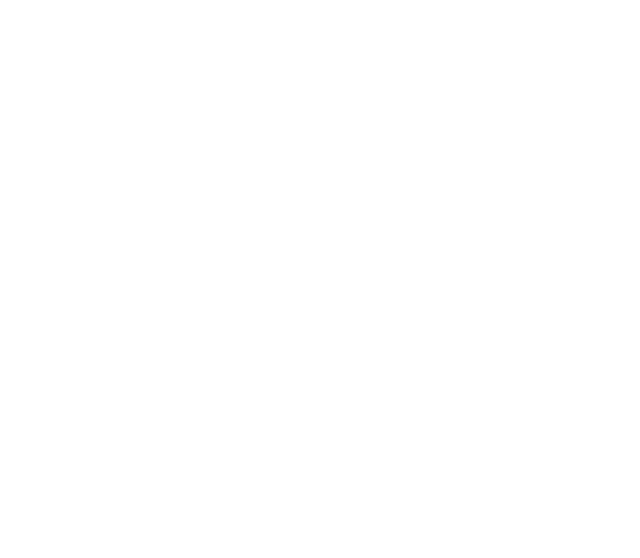
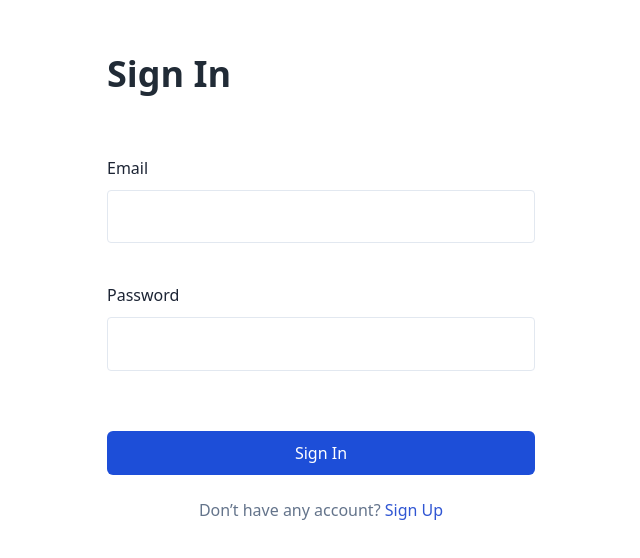
Before and after one commit to Pluto-Task/frontend-client, a React (Vite) app: page /sign-in in a window 1280 px wide. Shown: the part 114-672 px from the top of the page, without its empty margins (319-959 px from the left). Built offline with nearby package versions, Linux system fonts and the light colour scheme.

Commit message:
Add sign up form

```diff
--- a/src/App.tsx
+++ b/src/App.tsx
@@ -4,11 +4,13 @@
 import SignWrapper from "./components/Wrappers/SignWrapper";
 import { Navigate, Route, Routes } from "react-router";
 import SignUp from "./components/Sign/SignUp/SignUp";
+import SignIn from "./components/Sign/SignIn/SignIn";
 
 export const axiosClient = axios.create({
   baseURL: "http://plutotest.somee.com/api",
   headers: {
     "Content-Type": "application/json",
+    "Access-Control-Allow-Origin": "*",
   },
 });
 
@@ -21,7 +23,7 @@
           <>
             <SignWrapper>
               <Routes>
-                <Route path="/sign-in" element={<></>} />
+                <Route path="/sign-in" element={<SignIn />} />
                 <Route path="/sign-up" element={<SignUp />} />
                 <Route path="*" element={<Navigate to="/sign-in" replace />} />
               </Routes>
--- a/src/components/Sign/SignIn/SignIn.tsx
+++ b/src/components/Sign/SignIn/SignIn.tsx
@@ -1,9 +1,11 @@
-import SignUpForm from "../SignUp/SignUpForm";
+import SignInForm from "./SignInForm";
 
 const SignIn = () => {
   return (
     <>
-      <div className="max-w-[350px] w-full mx-auto min-h-[300px]"></div>
+      <div className="max-w-[428px] w-full mx-auto py-[30px]">
+        <SignInForm />
+      </div>
     </>
   );
 };
--- a/src/components/Sign/SignIn/SignInForm.tsx
+++ b/src/components/Sign/SignIn/SignInForm.tsx
@@ -0,0 +1,149 @@
+import { Link } from "react-router-dom";
+import { useState } from "react";
+import { useMutation } from "react-query";
+import { useDispatch } from "react-redux";
+import { globalActions } from "../../../redux/features/globalSlice";
+import { axiosClient } from "../../../App";
+import CustomInput from "../../custom/CustomInput";
+import CustomBtn from "../../custom/CustomBtn";
+
+const SignInForm = () => {
+  const dispatch = useDispatch();
+  const { setAlert, setIsAuth } = globalActions;
+
+  const [email, setEmail] = useState({
+    value: "",
+    message: "",
+    isError: false,
+  });
+  const [password, setPassword] = useState({
+    value: "",
+    message: "",
+    isError: false,
+  });
+
+  const loginRequest = async () => {
+    const response = await axiosClient.post(
+      "/User/login",
+      {
+        Email: email.value,
+        Password: password.value,
+      },
+      {
+        headers: {
+          "Access-Control-Allow-Origin": "*",
+        },
+      }
+    );
+    return response.data;
+  };
+
+  const { mutate } = useMutation(loginRequest, {
+    onError: (e: any) => {
+      dispatch(
+        setAlert({ status: true, type: "error", text: e.response.data.detail })
+      );
+    },
+    onSuccess: (responseData) => {
+      localStorage.setItem("token", responseData);
+      dispatch(setIsAuth(responseData));
+    },
+  });
+
+  const handlerSubmit = (e: any) => {
+    e.preventDefault();
+
+    if (email.value == "" || password.value == "") {
+      if (email.value == "") {
+        setEmail((prev) => {
+          const copy = { ...prev };
+          copy.isError = true;
+          copy.message = "Please enter your mail";
+          return copy;
+        });
+      }
+      if (password.value == "") {
+        setPassword((prev) => {
+          const copy = { ...prev };
+          copy.isError = true;
+          copy.message = "Please enter your password";
+          return copy;
+        });
+      }
+      return;
+    }
+
+    mutate();
+  };
+
+  const handleOnFocus = (e: any) => {
+    if (e.target.dataset.name == "email") {
+      setEmail((prev) => {
+        const copy = { ...prev };
+        copy.isError = false;
+        copy.message = "";
+        return copy;
+      });
+    }
+    if (e.target.dataset.name == "password") {
+      setPassword((prev) => {
+        const copy = { ...prev };
+        copy.isError = false;
+        copy.message = "";
+        return copy;
+      });
+    }
+  };
+
+  return (
+    <>
+      <h1 className="font-[700] text-[36px] text-[#212B36] leading-[43.5px]">
+        Sign In
+      </h1>
+      <div className="mt-[60px]">
+        <form className="flex flex-col" onSubmit={(e) => handlerSubmit(e)}>
+          <div className="flex flex-col gap-[40px]">
+            <CustomInput
+              required
+              onFocus={(e: any) => handleOnFocus(e)}
+              data-name="email"
+              className={"w-full"}
+              label="Email"
+              type={"text"}
+              {...email}
+              // icon={<EnvelopeIcon className={"fill-[#64748B] opacity-50"} />}
+            />
+            <CustomInput
+              required
+              onFocus={(e: any) => handleOnFocus(e)}
+              data-name="password"
+              className={"w-full"}
+              label="Password"
+              type={"password"}
+              {...password}
+              // icon={<LockerIcon className={"fill-[#64748B]"} />}
+            />
+          </div>
+          <div className="flex flex-col mt-[60px]">
+            <CustomBtn
+              type="submit"
+              className="bg-blue-700 hover:bg-blue-800 text-white"
+            >
+              Sign In
+            </CustomBtn>
+          </div>
+          <div className="mt-[25px] text-center leading-[20px]">
+            <div className="text-[#64748B]">
+              Don’t have any account?{" "}
+              <span className="text-[#3056D3]">
+                <Link to={"/sign-up"}>Sign Up</Link>
+              </span>
+            </div>
+          </div>
+        </form>
+      </div>
+    </>
+  );
+};
+
+export default SignInForm;
--- a/src/components/Sign/SignUp/SignUp.tsx
+++ b/src/components/Sign/SignUp/SignUp.tsx
@@ -3,7 +3,7 @@
 const SignUp = () => {
   return (
     <>
-      <div className="max-w-[350px] w-full mx-auto min-h-[300px]">
+      <div className="max-w-[428px] w-full mx-auto py-[30px]">
         <SignUpForm />
       </div>
     </>
--- a/src/components/Sign/SignUp/SignUpForm.tsx
+++ b/src/components/Sign/SignUp/SignUpForm.tsx
@@ -13,6 +13,12 @@
   const { setIsAuth, setAlert } = globalActions;
 
   const [name, setName] = useState({
+    value: "",
+    message: "",
+    isError: false,
+  });
+
+  const [phone, setPhone] = useState({
     value: "",
     message: "",
     isError: false,
@@ -37,14 +43,14 @@
   });
 
   const submitForm = async () => {
-    const response = await axiosClient.post("/register", {});
+    const response = await axiosClient.post("/User/register", {});
     return response.data;
   };
 
   const { mutate: submitMutate } = useMutation(submitForm, {
-    onError: (error: any) => {
+    onError: (e: any) => {
       dispatch(
-        setAlert({ status: true, type: "error", message: "Виникла помилка" })
+        setAlert({ status: true, type: "error", text: e.response.data.detail })
       );
     },
     onSuccess: (responseData: any) => {
@@ -57,7 +63,12 @@
     e.preventDefault();
 
     if (password1.value != password2.value) {
-      return;
+      setPassword2((prev) => {
+        const copy = { ...prev };
+        copy.isError = true;
+        copy.message = "Паролі не однакові";
+        return copy;
+      });
     }
     submitMutate();
   };
@@ -72,6 +83,7 @@
           <div className="flex flex-col gap-[40px]">
             <CustomInput
               {...name}
+              required
               onChange={(e: any) => {
                 setName((prev) => {
                   const copy = { ...prev };
@@ -87,6 +99,7 @@
             />
             <CustomInput
               {...email}
+              required
               onChange={(e: any) => {
                 setEmail((prev) => {
                   const copy = { ...prev };
@@ -101,7 +114,24 @@
               // icon={<EnvelopeIcon className={"fill-[#64748B] opacity-40"} />}
             />
             <CustomInput
+              {...phone}
+              required
+              onChange={(e: any) => {
+                setPhone((prev) => {
+                  const copy = { ...prev };
+                  copy.value = e.target.value;
+                  return copy;
+                });
+              }}
+              className={"w-full"}
+              label={"Telephone"}
+              type={"telephone"}
+              data-name="phone"
+              // icon={<EnvelopeIcon className={"fill-[#64748B] opacity-40"} />}
+            />
+            <CustomInput
               {...password1}
+              required
               onChange={(e: any) => {
                 setPassword1((prev) => {
                   const copy = { ...prev };
@@ -123,6 +153,7 @@
                   return copy;
                 });
               }}
+              required
               className={"w-full"}
               label="Re-type Password"
               type={"password"}
```
